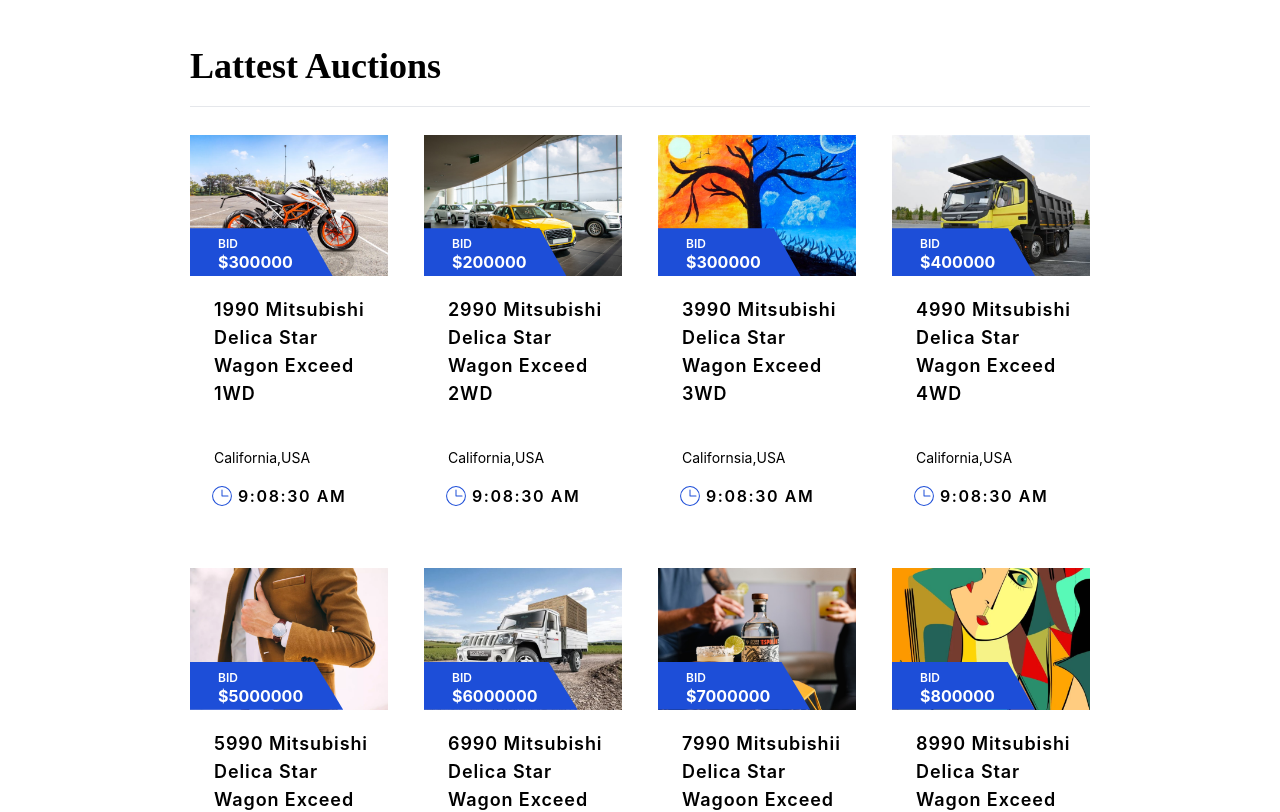
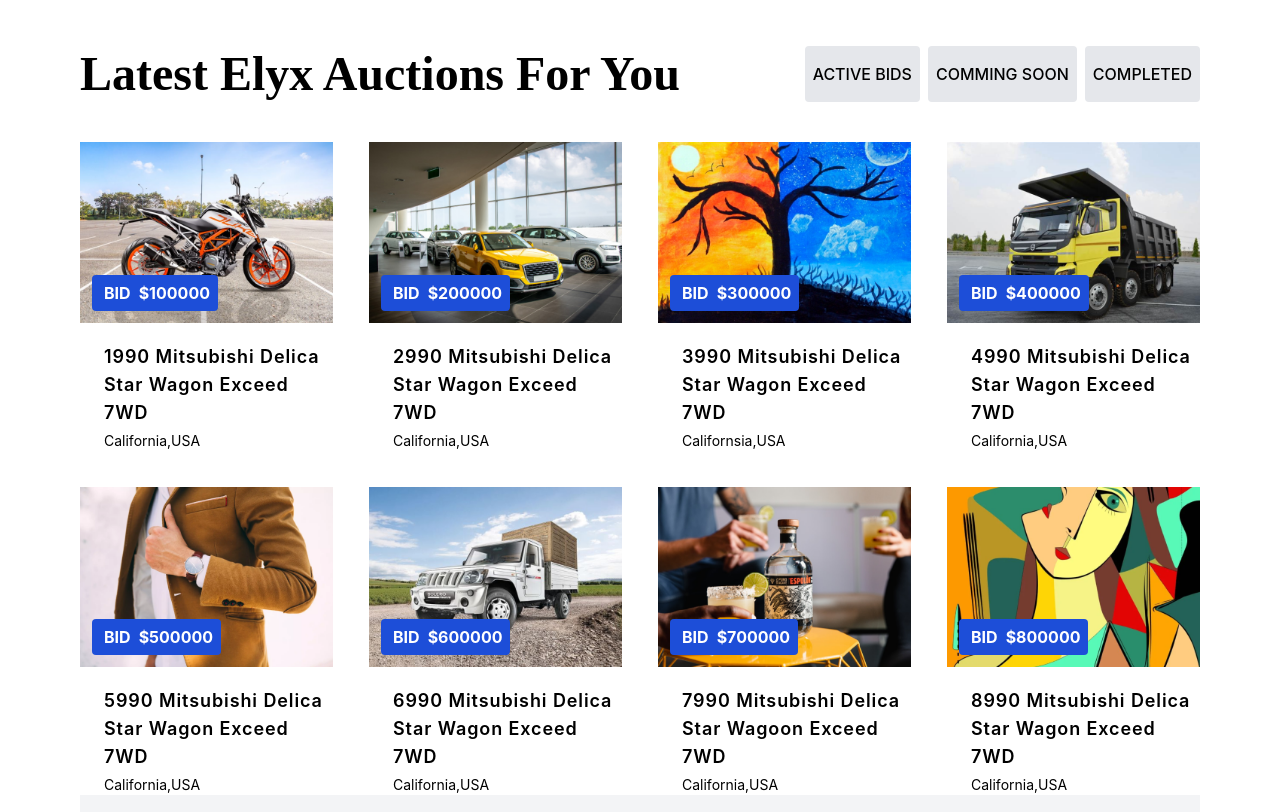
Before and after one commit to M-ilyas1/Elyx-project, a React (Create React App) app: page /about in a window 1280 px wide. Shown: the part 1340-2152 px from the top of the page. Built offline with nearby package versions, Linux system fonts and the light colour scheme.

Commit message:
tab button in products components

```diff
--- a/src/Component/Product/Product.jsx
+++ b/src/Component/Product/Product.jsx
@@ -1,33 +1,25 @@
-
-import React from 'react';
-import image from '../../images/car.jpg';
-
-function Product() {
-const sectionStyle = {
-backgroundImage: `url(${image})`,
-backgroundSize: 'cover',
-backgroundPosition: 'center',
-backgroundRepeat: 'no-repeat',
-width: '100%',
-height: '392px',
-borderRadius: '50px',
-};
-
-return (
-<section className="bg-gray-200 flex items-center justify-center py-20">
-<div style={sectionStyle} className="max-w-1920 mx-auto pt-12 px-12 md:px-24 lg:px-48">
-<h1 className="text-4xl md:text-5xl font-semibold text-gray-900 leading-tight mb-6">
-Simply Buy Your Favorite Product Online
-</h1>
-<p className="text-lg md:text-xl font-normal text-gray-900 mb-6">
-You Can Order Your Car Completely Online.
-</p>
-<button className="mt-6 py-3 px-6 text-white font-semibold bg-blue-500 rounded hover:bg-blue-600">
-PLACE BID
-</button>
-</div>
-</section>
-);
-}
-
-export default Product;
+// import React from "react";
+// const Products = ({ price, name, model, engine, location, image }) => {
+//   return (
+//     <div className="main">
+//       <div className="image relative">
+//         <img className="w-[100%] h-[10%]" src={image} alt={name} />
+//         <div className="bg-blue-700 price absolute bottom-3 left-3 rounded">
+//           <h1 className="py-2 px-2 ml-1 font-bold line-height-18px text-white font-size-22px leading-5">
+//             <span className="pr-2">BID</span>
+//             {price}
+//           </h1>
+//         </div>
+//       </div>
+//       <div className="content">
+//         <h1 className="font-semibold font-size-18px ml-1 pt-5 capitalize text-lg tracking-wider pl-5">
+//           {model} {name} {engine}
+//         </h1>
+//         <p className="capitalize font-normal font-size-14px text-sm ml-6 mt-1">
+//           {location}
+//         </p>
+//       </div>
+//     </div>
+//   );
+// };
+// export default Products;
--- a/src/Component/Products/Products.js
+++ b/src/Component/Products/Products.js
@@ -1,14 +1,12 @@
 import React from "react";
- const Products = ({price,name,model,engine,location,image,...e}) => {
+const Products = ({ price, name, model, engine, location, image, ...e }) => {
   return (
     <div className="main">
       <div className="image relative">
         <img className="w-[100%] h-[10%]" src={image} alt={name} />
         <div className="bg-blue-700 price absolute bottom-3 left-3 rounded">
           <h1 className="py-2 px-2 ml-1 font-bold line-height-18px text-white font-size-22px leading-5">
-                  <span className="pr-2">
-                  BID
-                  </span>
+            <span className="pr-2">BID</span>
             {price}
           </h1>
         </div>
--- a/src/Pages/About/About.js
+++ b/src/Pages/About/About.js
@@ -14,74 +14,84 @@
 import AuctionCard from "../../Component/AuctionCard/AuctionCard";
 import Cta from "../../Component/Cta/Cta";
 import Reviews from "../../Component/Reviews/Reviews";
+import { Products } from "../../Component";
 
 function About() {
-  const AuctionData8 = [
+  const products= [
     {
-      price: "$300000",
+      id: 1,
+      price: "$100000",
       name: "mitsubishi delica star wagon exceed",
       model: "1990",
-      engine: "1WD",
+      engine: "7WD",
       location: "California,USA",
       image: img1,
     },
     {
+      id: 2,
       price: "$200000",
       name: "mitsubishi delica star wagon exceed",
       model: "2990",
-      engine: "2WD",
+      engine: "7WD",
       location: "California,USA",
       image: img2,
+
     },
     {
+      id: 3,
       price: "$300000",
       name: "mitsubishi delica star wagon exceed",
       model: "3990",
-      engine: "3WD",
+      engine: "7WD",
       location: "Californsia,USA",
-      image: img3,
+      image:img3
     },
     {
+      id: 4,
       price: "$400000",
       name: "mitsubishi delica star wagon exceed",
       model: "4990",
-      engine: "4WD",
+      engine: "7WD",
       location: "California,USA",
       image: img4,
     },
     {
-      price: "$5000000",
+      id: 5,
+      price: "$500000",
       name: "mitsubishi delica star wagon exceed",
       model: "5990",
-      engine: "5WD",
+      engine: "7WD",
       location: "California,USA",
       image: img5,
     },
     {
-      price: "$6000000",
+      id: 6,
+      price: "$600000",
       name: "mitsubishi delica star wagon exceed",
       model: "6990",
-      engine: "6WD",
+      engine: "7WD",
       location: "California,USA",
       image: img6,
     },
     {
-      price: "$7000000",
-      name: "mitsubishii delica star wagoon exceed",
+      id: 7,
+      price: "$700000",
+      name: "mitsubishi delica star wagoon exceed",
       model: "7990",
       engine: "7WD",
       location: "California,USA",
       image: img7,
     },
     {
+      id: 8,
       price: "$800000",
       name: "mitsubishi delica star wagon exceed",
       model: "8990",
-      engine: "8WD",
+      engine: "7WD",
       location: "California,USA",
       image: img8,
     },
-  ];
+  ]
   return (
     <div className="container m-auto">
       <section>
@@ -91,24 +101,36 @@
         <Cardimg />
       </section>
       <section className="w-full flex justify-center mt-28">
-        <div className="px-[110px]">
-          <h1 className="pb-5 font-semibold text-4xl font-[poppins]">
-            Lattest Auctions
+        <div>
+        <div className="flex flex-wrap justify-between items-center pb-10">
+        <h1 className="font-semibold text-5xl font-[poppins]">
+            Latest Elyx Auctions For You
           </h1>
-          <hr className=" pb-7" />
-          <div className="grid grid-cols-1 sm:grid-cols-2 lg:grid-cols-3 xl:grid-cols-4 gap-9">
-            {AuctionData8.map((item) => {
-              return (
-                <AuctionCard
-                  price={item.price}
-                  name={item.name}
-                  model={item.model}
-                  engine={item.engine}
-                  location={item.location}
-                  image={item.image}
-                />
-              );
-            })}
+          <div className="tabs flex gap-2">
+            <button className="transition-all duration-200 bg-gray-200 hover:text-white hover:bg-blue-700  font-medium px-2 py-4 rounded">
+              ACTIVE BIDS
+            </button>
+            <button className="transition-all duration-200 bg-gray-200 hover:text-white hover:bg-blue-700  font-medium px-2 py-2 rounded">
+              COMMING SOON
+            </button>
+            <button className="transition-all duration-200 bg-gray-200 hover:text-white hover:bg-blue-700  font-medium px-2 py-2 rounded">
+              COMPLETED
+            </button>
+          </div>
+          </div>
+          <div className="grid sm:grid-cols-2 lg:grid-cols-3 xl:grid-cols-4 gap-9">
+            {products.map((detail=>{
+              return(
+              <Products
+              price={detail.price}
+              name={detail.name}
+              model={detail.model}
+              engine={detail.engine}
+              location={detail.location}
+              image={detail.image}
+              />
+              )
+            }))}
           </div>
         </div>
       </section>
```
Also changed, not shown: src/App.js (line endings or trailing spaces). Lines whose indentation alone changed are shown as unchanged.
